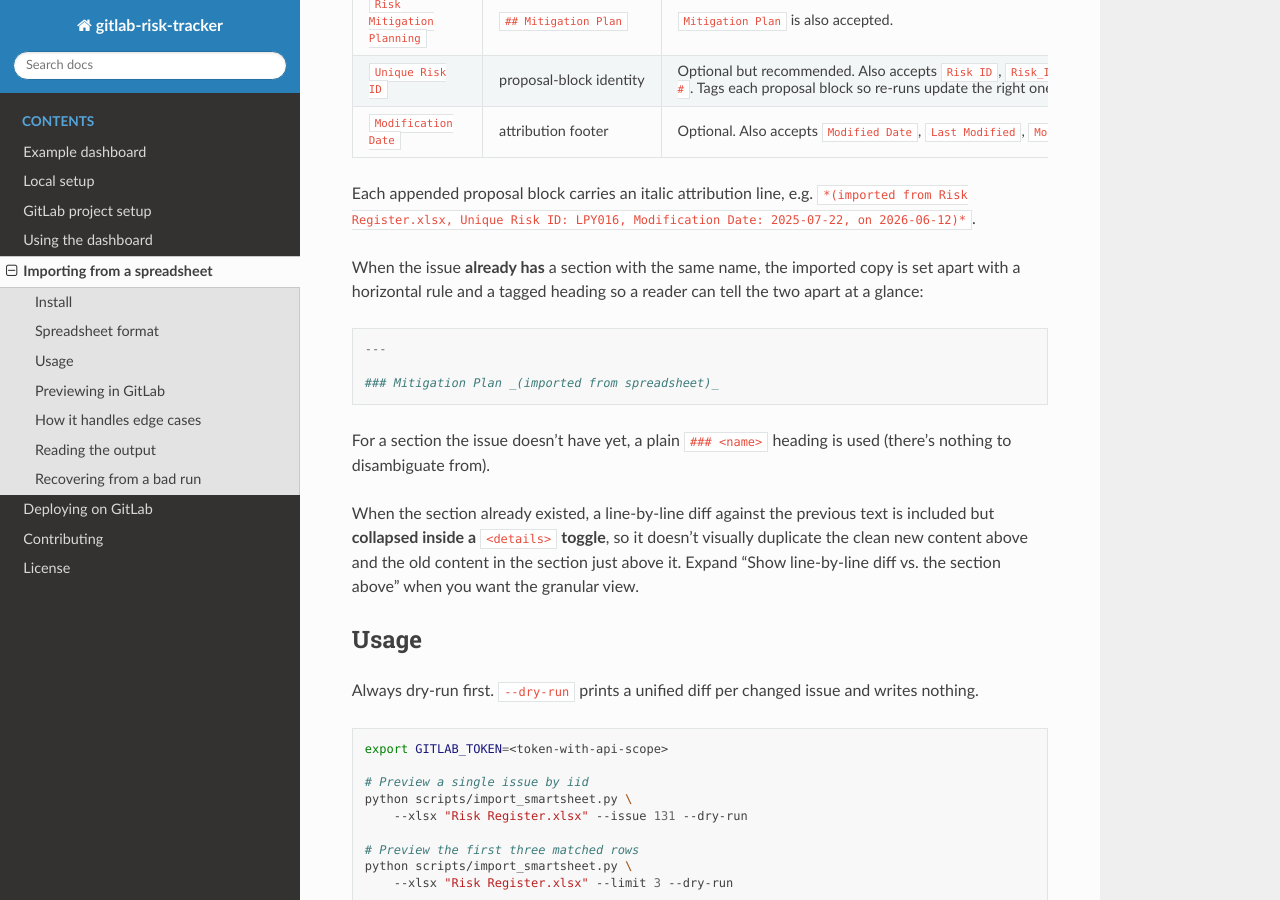
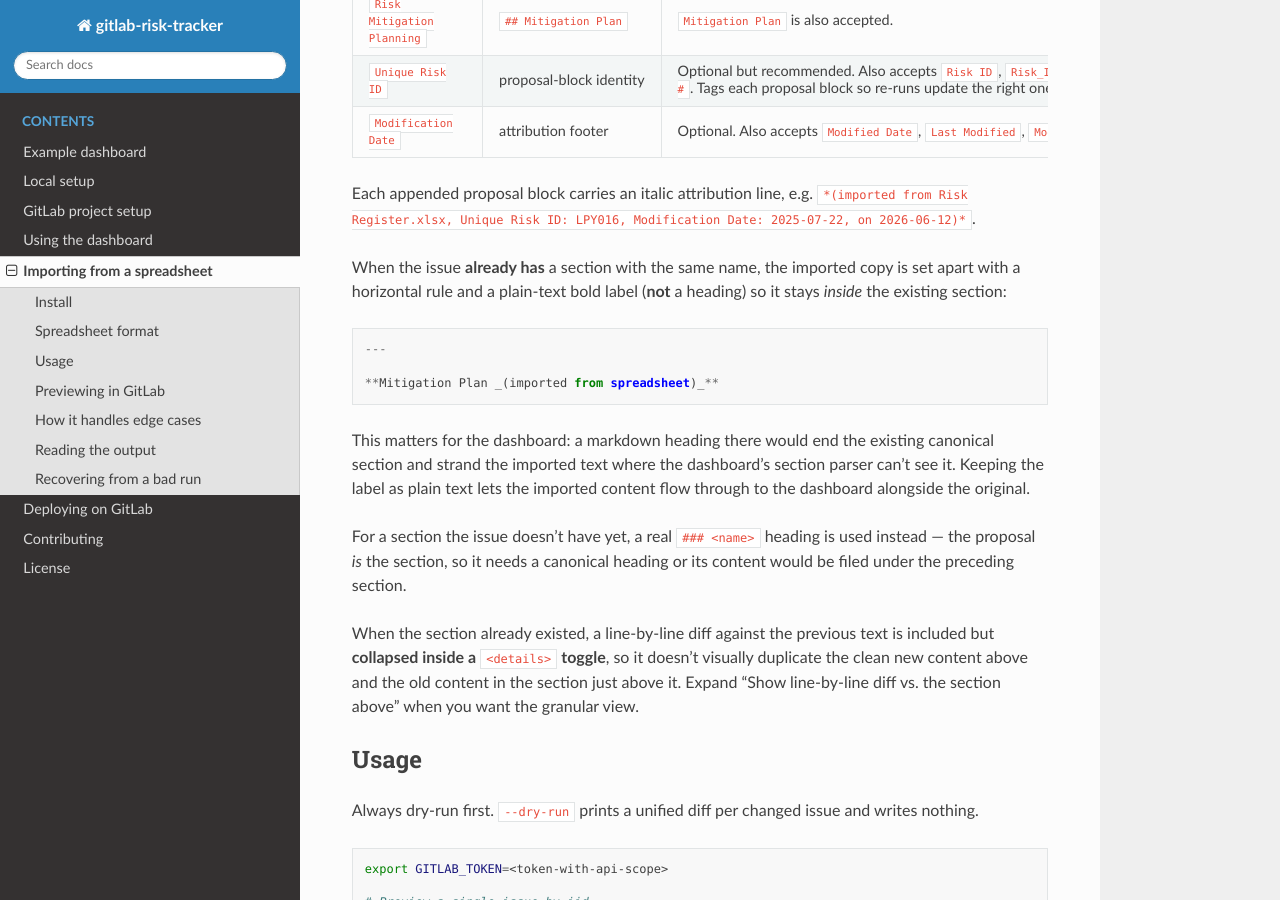
Before and after one commit to douglase/gitlab-risk-tracker, a Sphinx documentation site: the page built from docs/importer.rst, in a window 1280 px wide and 900 px high, scrolled down 1097 px. Built offline with Sphinx 7.4.7 and the Read the Docs theme 3.1.0, drawn with Linux system fonts in a browser that asks for light colours.

Commit message:
Make imported section label plain text so content reaches the dashboard
When an issue already had a section, the imported proposal used a
'### <name> _(imported from spreadsheet)_' subheading. That heading
ended the existing canonical section in the dashboard's parser, so the
imported text landed in a region the dashboard never renders — the
content never showed up.

Switch that label to plain bold text (keeping the horizontal rule) so
the imported content stays inside the existing section and flows through
to the dashboard. Brand-new sections still get a real '### <name>'
canonical heading (their content would otherwise be filed under the
preceding section).

Adds a build.parse_sections() integration test proving the imported
content now surfaces; documented in docs/importer.rst.

```diff
--- a/docs/importer.rst
+++ b/docs/importer.rst
@@ -81,15 +81,24 @@ Each appended proposal block carries an italic attribution line, e.g.
 Modification Date: 2025-07-22, on 2026-06-12)*``.
 
 When the issue **already has** a section with the same name, the
-imported copy is set apart with a horizontal rule and a tagged heading
-so a reader can tell the two apart at a glance::
+imported copy is set apart with a horizontal rule and a plain-text
+bold label (**not** a heading) so it stays *inside* the existing
+section::
 
    ---
 
-   ### Mitigation Plan _(imported from spreadsheet)_
+   **Mitigation Plan _(imported from spreadsheet)_**
 
-For a section the issue doesn't have yet, a plain ``### <name>`` heading
-is used (there's nothing to disambiguate from).
+This matters for the dashboard: a markdown heading there would end the
+existing canonical section and strand the imported text where the
+dashboard's section parser can't see it. Keeping the label as plain
+text lets the imported content flow through to the dashboard alongside
+the original.
+
+For a section the issue doesn't have yet, a real ``### <name>`` heading
+is used instead — the proposal *is* the section, so it needs a
+canonical heading or its content would be filed under the preceding
+section.
 
 When the section already existed, a line-by-line diff against the
 previous text is included but **collapsed inside a** ``<details>``
```
Also changed, not shown: 2 other files.
